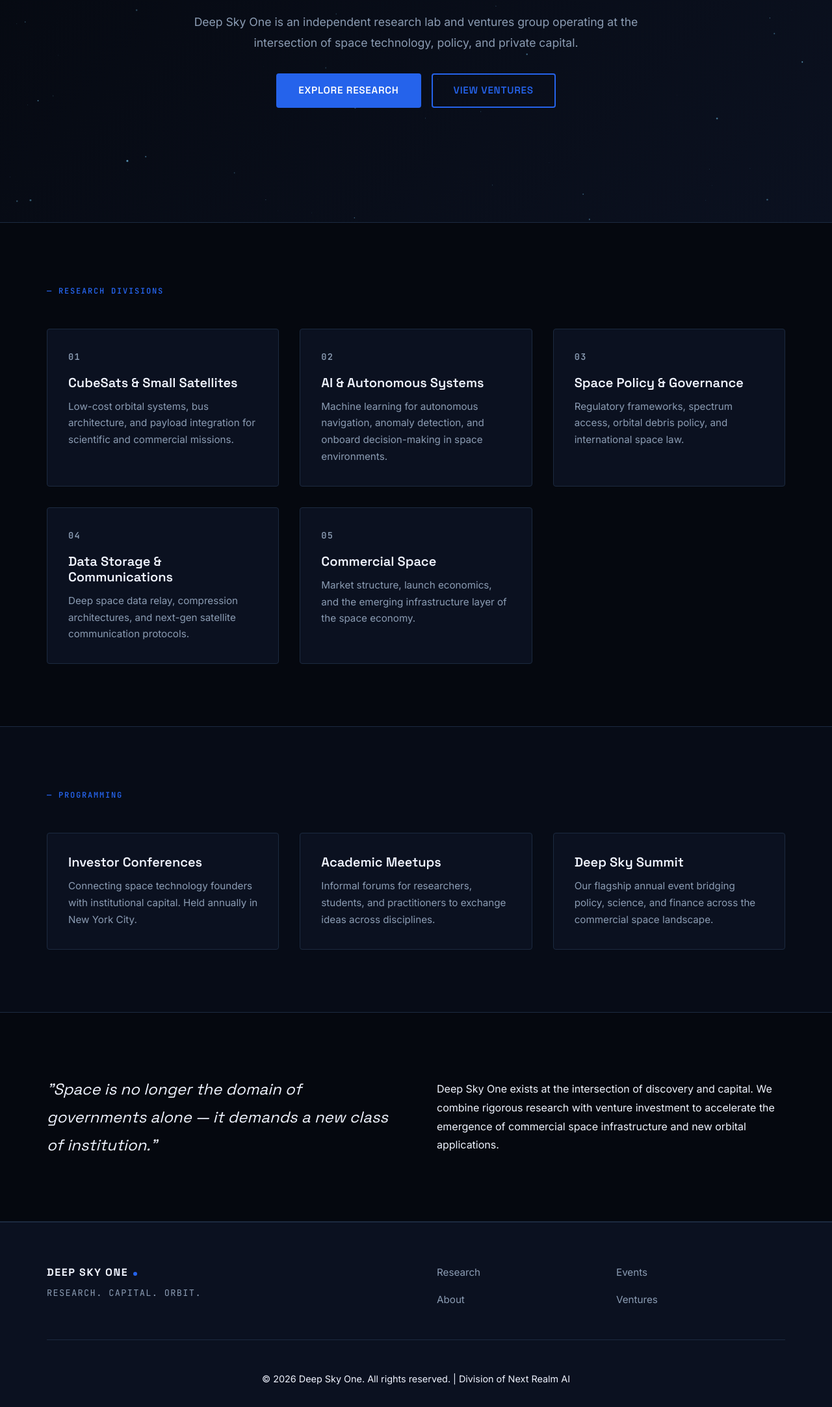
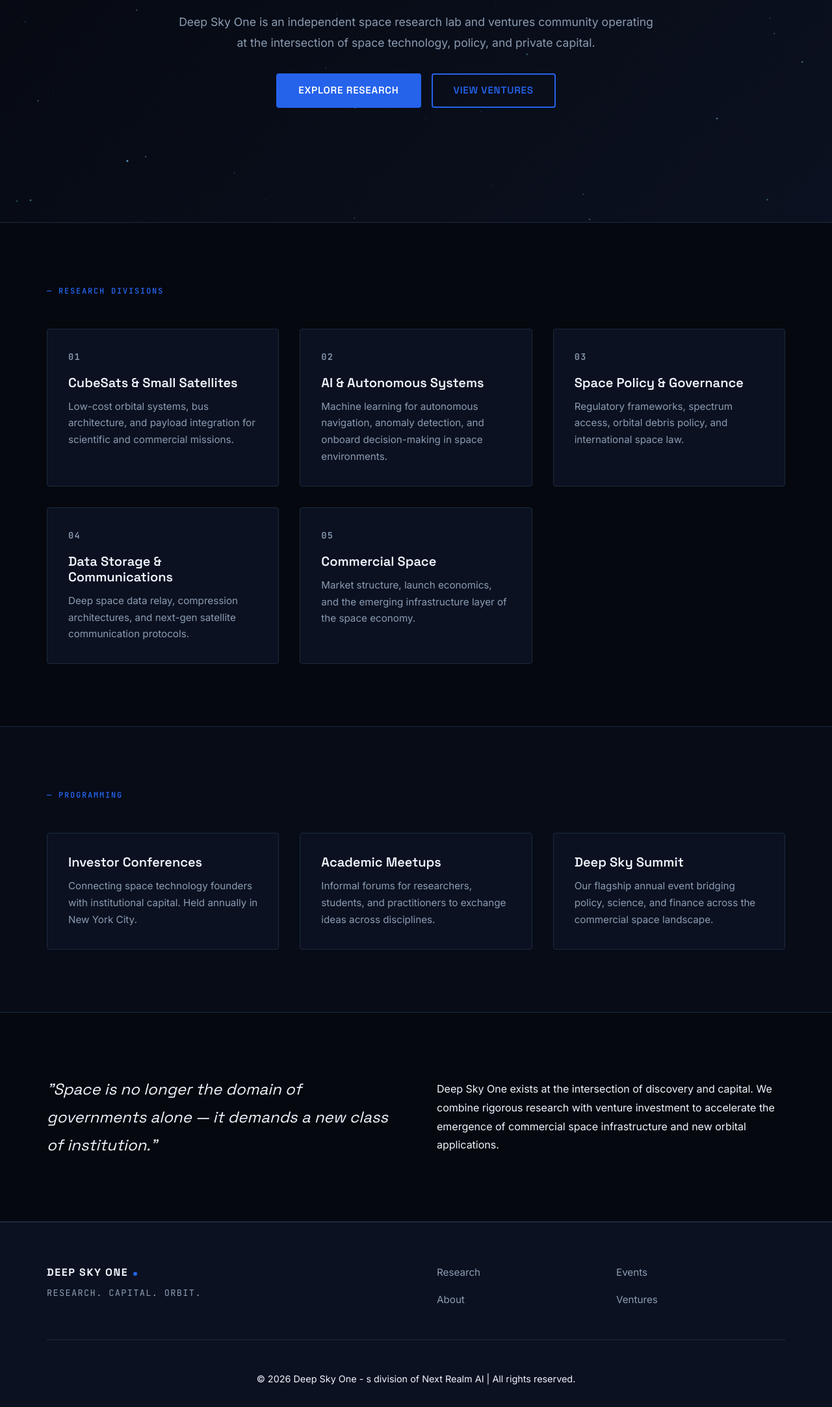
Before and after one commit to Deep-Sky-One/webpage, a plain HTML site: page index.html in a window 1280 px wide. Shown: the part 453-2619 px from the top of the page at 65% size. Drawn offline with Linux system fonts and the light colour scheme.

Commit message:
Update hero subhead and footer text formatting

```diff
--- a/index.html
+++ b/index.html
@@ -31,7 +31,7 @@
     <div class="hero-content">
       <div class="eyebrow">— SPACE RESEARCH & VENTURES</div>
       <h1 class="hero-headline">Where Orbital Science Meets Capital</h1>
-      <p class="hero-subhead">Deep Sky One is an independent research lab and ventures group operating at the intersection of space technology, policy, and private capital.</p>
+      <p class="hero-subhead">Deep Sky One is an independent space research lab and ventures community operating at the intersection of space technology, policy, and private capital.</p>
       <div class="hero-ctas">
         <a href="#research" class="btn btn-primary">Explore Research</a>
         <a href="ventures.html" class="btn btn-ghost">View Ventures</a>
@@ -128,7 +128,7 @@
         </ul>
       </div>
       <div class="footer-bottom">
-        <p>&copy; 2026 Deep Sky One. All rights reserved. | Division of Next Realm AI</p>
+        <p>&copy; 2026 Deep Sky One - s division of Next Realm AI | All rights reserved.</p>
       </div>
     </div>
   </footer>
```
